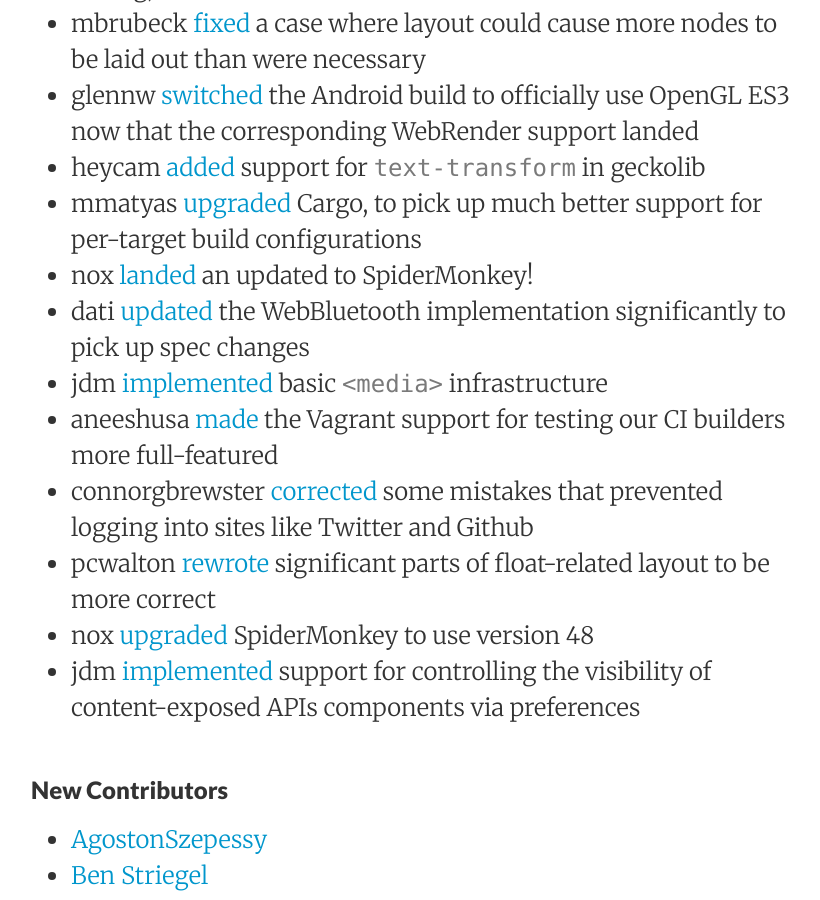
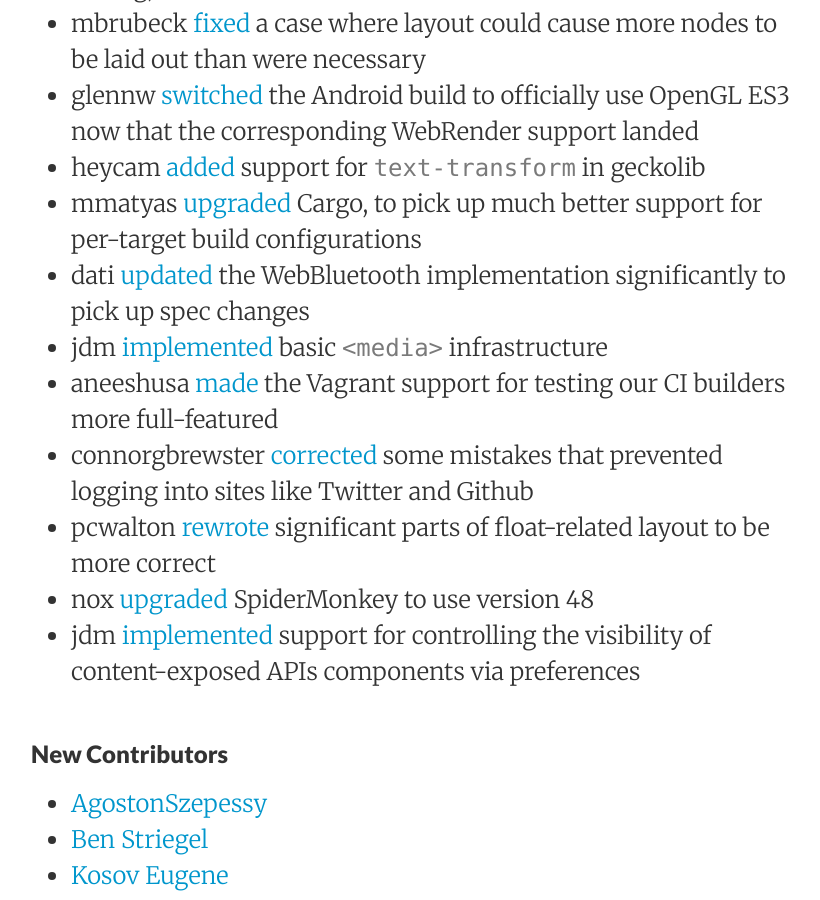
Before and after one commit to servo/blog.servo.org, a Jekyll site: the page built from _posts/2016-05-09-twis-62.md, in a window 1280 px wide and 900 px high, scrolled down 995 px. Shown: the whole window, without its empty margins (225-1045 px from the left). Built offline with Jekyll 4.4.1, drawn with Linux system fonts in a browser that asks for light colours.

Commit message:
Removed duplicate addition.

```diff
--- a/_posts/2016-05-09-twis-62.md
+++ b/_posts/2016-05-09-twis-62.md
@@ -23,7 +23,6 @@
  - glennw [switched](https://github.com/servo/servo/pull/11021) the Android build to officially use OpenGL ES3 now that the corresponding WebRender support landed
  - heycam [added](https://github.com/servo/servo/pull/11002) support for `text-transform` in geckolib
  - mmatyas [upgraded](https://github.com/servo/servo/pull/10990) Cargo, to pick up much better support for per-target build configurations
- - nox [landed](https://github.com/servo/servo/pull/10756) an updated to SpiderMonkey!
  - dati [updated](https://github.com/servo/servo/pull/10632) the WebBluetooth implementation significantly to pick up spec changes
  - jdm [implemented](https://github.com/servo/servo/pull/8454) basic `<media>` infrastructure
  - aneeshusa [made](https://github.com/servo/saltfs/pull/298) the Vagrant support for testing our CI builders more full-featured
```
